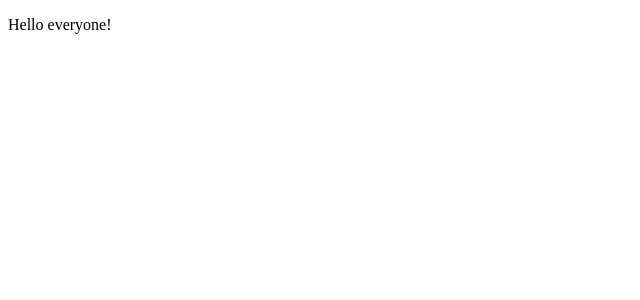
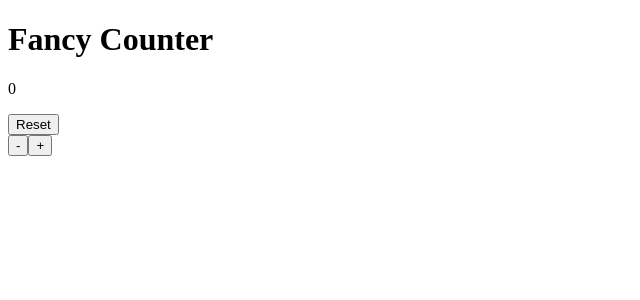
Before and after one commit to jasmin-raith/fancy-counter, a React (Vite) app: page / in a window 1280 px wide. Shown: the top 300 px of the page, without its empty margins (0-640 px from the left). Built offline with nearby package versions, Linux system fonts and the light colour scheme.

Commit message:
split up the app into components

```diff
--- a/src/App.jsx
+++ b/src/App.jsx
@@ -1,5 +1,11 @@
+import Card from "./Card";
+
 function App() {
-  return <p>Hello everyone!</p>;
+  return (
+    <main>
+      <Card />
+    </main>
+  );
 }
 
 export default App;
--- /dev/null
+++ b/src/Card.jsx
@@ -0,0 +1,15 @@
+import Count from "./Count";
+import CountButtons from "./CountButtons";
+import ResetButton from "./ResetButton";
+import Title from "./Title";
+
+export default function Card() {
+  return (
+    <div>
+      <Title />
+      <Count />
+      <ResetButton />
+      <CountButtons />
+    </div>
+  );
+}
--- /dev/null
+++ b/src/Count.jsx
@@ -0,0 +1,3 @@
+export default function Count() {
+  return <p>0</p>;
+}
--- /dev/null
+++ b/src/CountButtons.jsx
@@ -0,0 +1,8 @@
+export default function CountButtons() {
+  return (
+    <div>
+      <button>-</button>
+      <button>+</button>
+    </div>
+  );
+}
--- /dev/null
+++ b/src/ResetButton.jsx
@@ -0,0 +1,3 @@
+export default function ResetButton() {
+  return <button>Reset</button>;
+}
--- /dev/null
+++ b/src/Title.jsx
@@ -0,0 +1,3 @@
+export default function Title() {
+  return <h1>Fancy Counter</h1>;
+}
```
